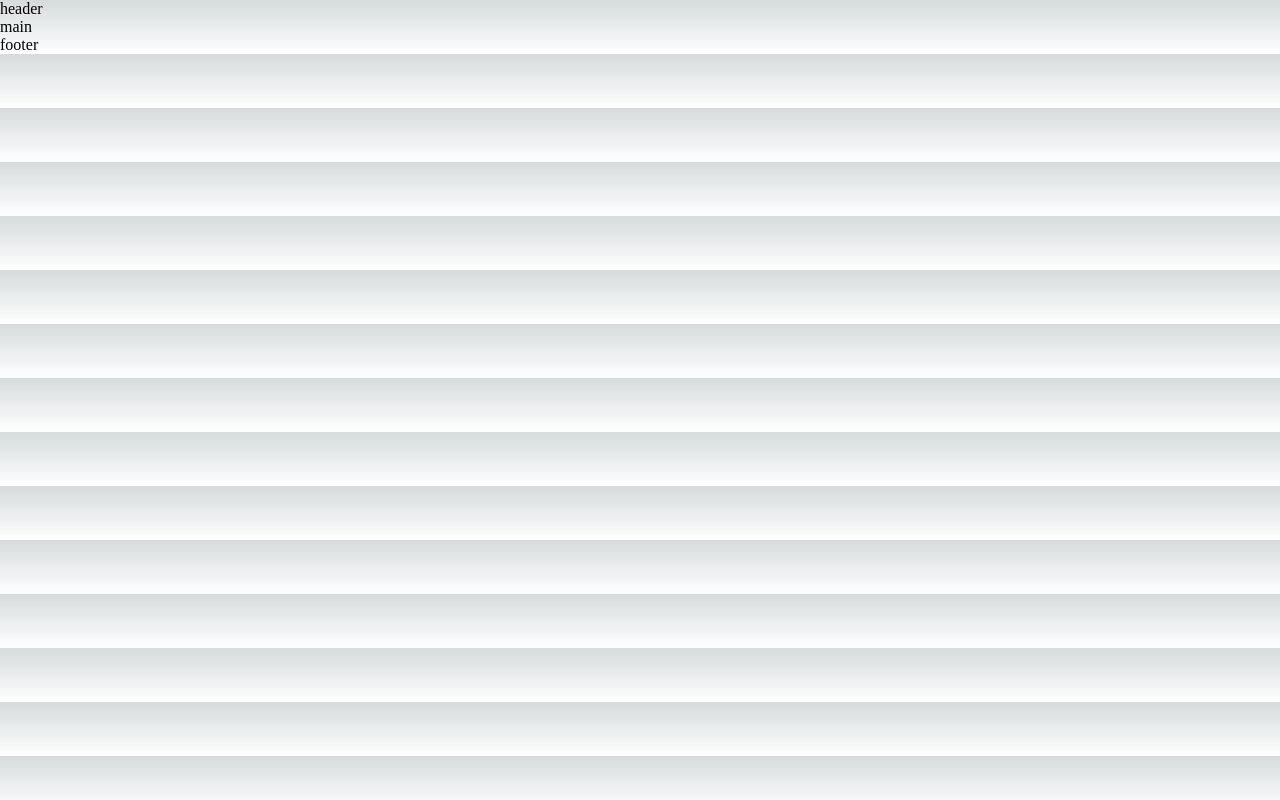
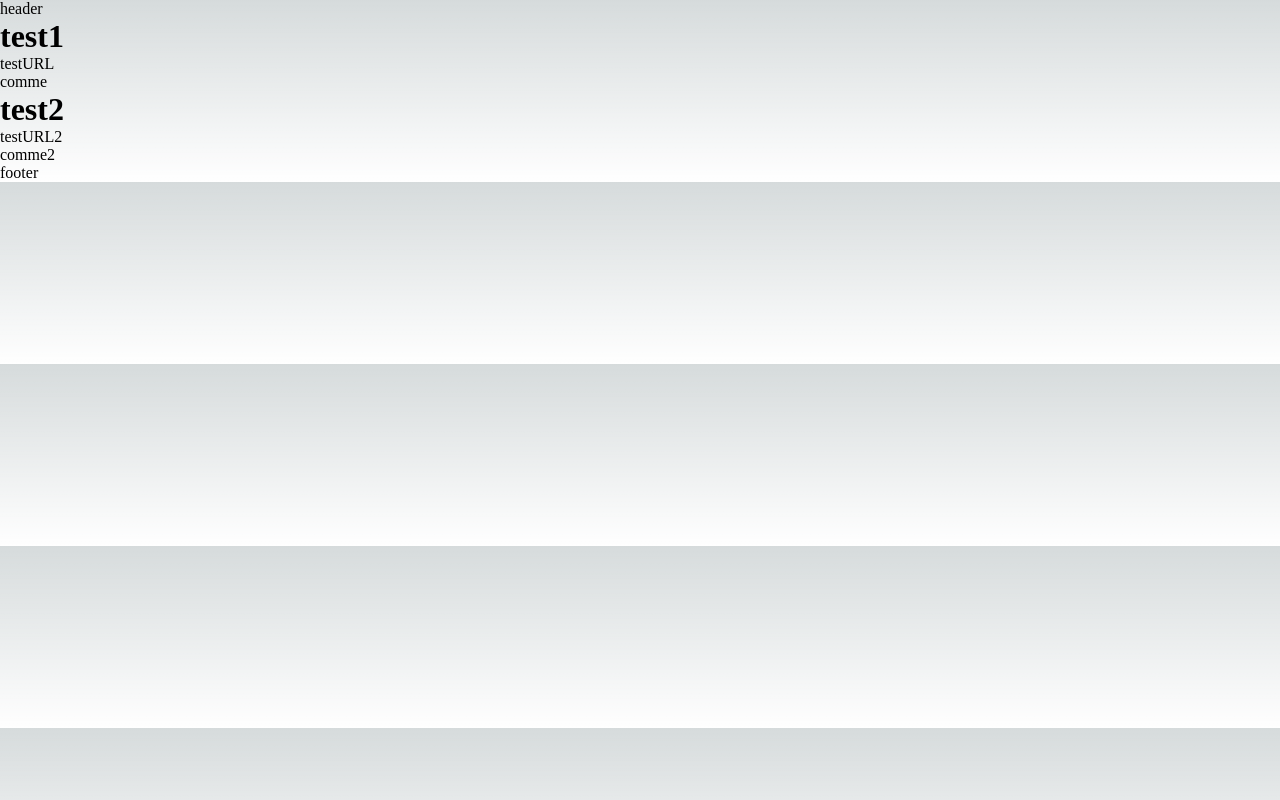
Before and after one commit to NonokaM/WebDesignHub, a Next.js app: page / in a window 1280 px wide. Built offline with nearby package versions, Linux system fonts and the light colour scheme.

Commit message:
feat: components, props

```diff
--- /dev/null
+++ b/components/Post.jsx
@@ -0,0 +1,9 @@
+export default function Post({ title, URL, comment }) {
+    return (
+        <>
+        <h1>{ title }</h1>
+        <p>{ URL }</p>
+        <p>{ comment }</p>
+        </>
+    )
+}
--- a/pages/create.jsx
+++ b/pages/create.jsx
@@ -1,5 +1,5 @@
 export default function Create() {
     return(
-        <></>
+        <>Create</>
     )
 }
--- a/pages/index.jsx
+++ b/pages/index.jsx
@@ -2,15 +2,15 @@ import Head from 'next/head'
 import Image from 'next/image'
 import { Inter } from 'next/font/google'
 import styles from '@/styles/Home.module.css'
+import Post from '@/components/Post'
 
 const inter = Inter({ subsets: ['latin'] })
 
 export default function Home() {
   return (
     <>
-      <div>
-        <p>main</p>
-      </div>
+    <Post title='test1' URL='testURL' comment='comme' />
+    <Post title='test2' URL='testURL2' comment='comme2' />
     </>
   )
 }
--- a/pages/login.jsx
+++ b/pages/login.jsx
@@ -0,0 +1,5 @@
+export default function Login() {
+    return(
+        <>Login</>
+    )
+}
--- /dev/null
+++ b/pages/posts/index.jsx
@@ -0,0 +1,5 @@
+export default function Posts() {
+    return(
+        <>Posts, 投稿IDによって表示を変更させていく</>
+    )
+}
--- a/pages/search.jsx
+++ b/pages/search.jsx
@@ -0,0 +1,5 @@
+export default function Search() {
+    return(
+        <>Search</>
+    )
+}
--- a/pages/user.jsx
+++ b/pages/user.jsx
@@ -0,0 +1,5 @@
+export default function User() {
+    return(
+        <>user</>
+    )
+}
```
Also changed, not shown: pages/posts.jsx (deleted).
